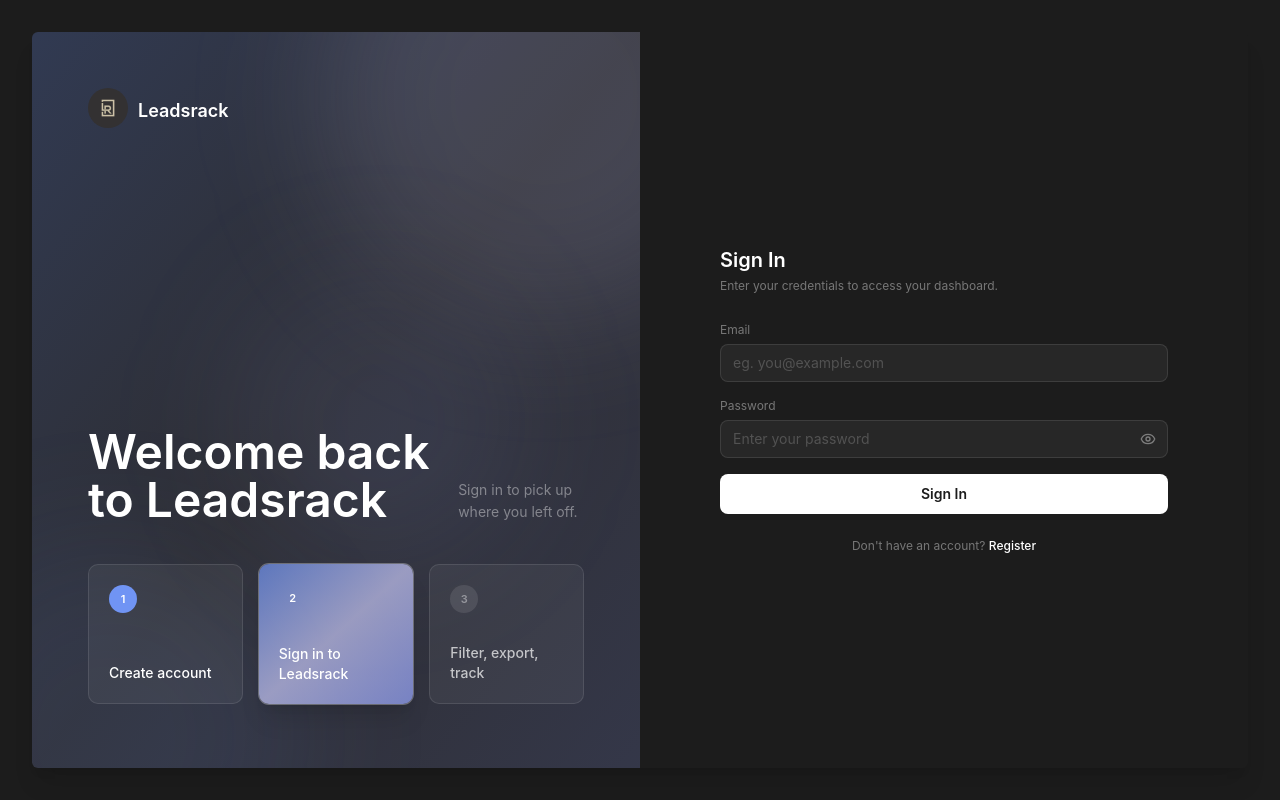
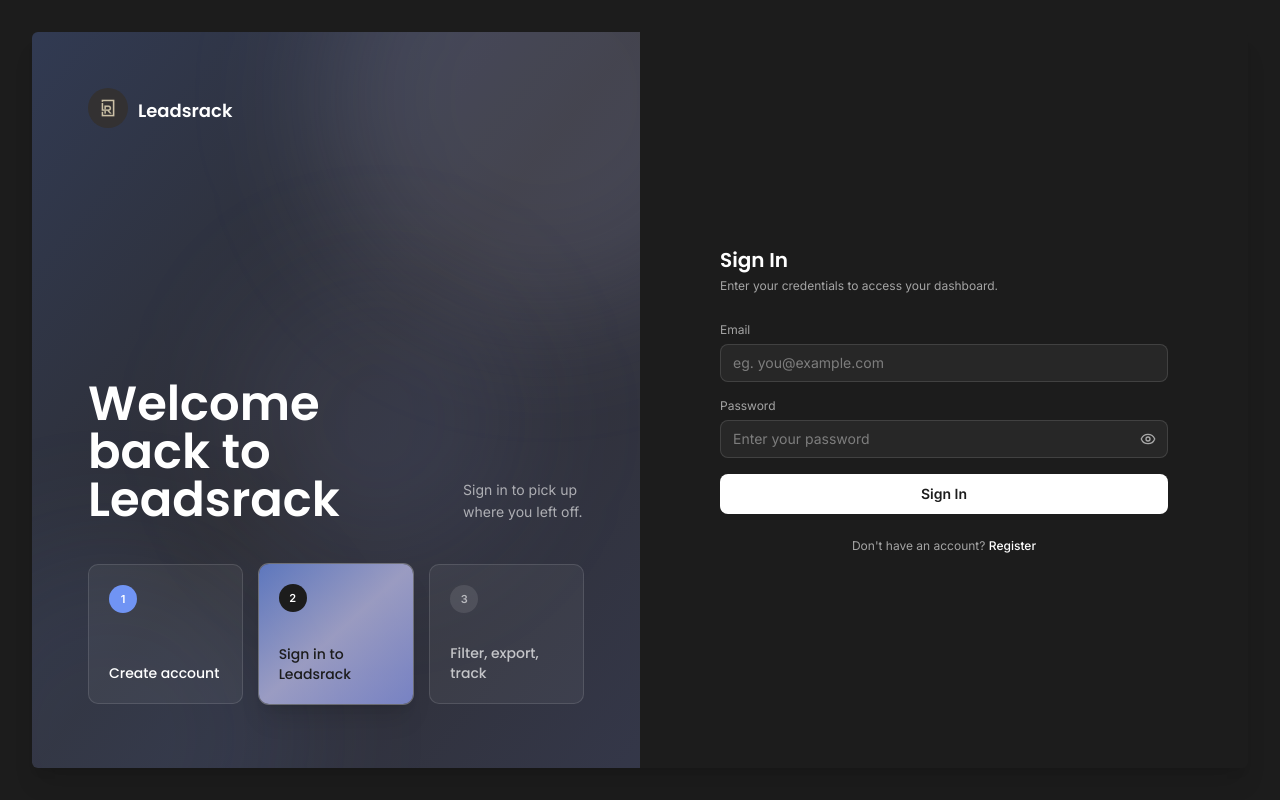
Before and after one commit to aaditya09750/Leadsrack, a React (Vite) app in the folder Frontend/: page /login in a window 1280 px wide. Built offline with nearby package versions, Linux system fonts and the light colour scheme; no server answers.

Commit message:
feat(web): theme system — CSS vars for light/dark tokens, Poppins font, KPI safelist + init script

```diff
--- a/Frontend/index.html
+++ b/Frontend/index.html
@@ -3,6 +3,14 @@
   <head>
     <meta charset="UTF-8" />
     <meta name="viewport" content="width=device-width, initial-scale=1.0" />
+    <script>
+      (function () {
+        try {
+          var t = localStorage.getItem('leadsrack.theme');
+          if (t !== 'light') document.documentElement.classList.add('dark');
+        } catch (_) {}
+      })();
+    </script>
     <title>Leadsrack - Lead Management Dashboard</title>
     <meta name="description" content="Leadsrack - lead management dashboard" />
     <meta property="og:title" content="Leadsrack - Dashboard" />
@@ -11,6 +19,10 @@
     <meta name="twitter:card" content="summary" />
     <meta name="twitter:title" content="Leadsrack - Dashboard" />
     <meta name="twitter:description" content="Leadsrack - lead management dashboard" />
+    <link rel="icon" type="image/jpeg" href="/leadsrack-logo.jpg" />
+    <link rel="preconnect" href="https://fonts.googleapis.com" />
+    <link rel="preconnect" href="https://fonts.gstatic.com" crossorigin />
+    <link href="https://fonts.googleapis.com/css2?family=Inter:wght@400;500;600&family=Poppins:wght@500;600;700&display=swap" rel="stylesheet" />
   </head>
   <body>
     <div id="root"></div>
--- a/Frontend/src/index.css
+++ b/Frontend/src/index.css
@@ -3,6 +3,38 @@
 @tailwind utilities;
 
 @layer base {
+  :root {
+    /* Light mode (default) — slightly more saturated page bg so white cards pop */
+    --c-bg: 240 243 249; /* #F0F3F9 cool pale blue-grey */
+    --c-surface: 255 255 255; /* white sidebar */
+    --c-fg: 28 28 28; /* #1C1C1C primary text + overlay base */
+    --c-surface-card: rgb(255, 255, 255); /* solid white elevated cards */
+    --c-shadow-card:
+      0 1px 2px rgba(28, 28, 28, 0.04),
+      0 4px 12px rgba(28, 28, 28, 0.05);
+    --c-border-strong: rgba(28, 28, 28, 0.07);
+    /* KPI tile bgs — each a distinct soft pastel so they stand out on the #F0F3F9 page bg */
+    --c-stat-views: #d6ecff;
+    --c-stat-visits: #ffe0cf;
+    --c-stat-newUsers: #dbf5e0;
+    --c-stat-activeUsers: #ebe0ff;
+  }
+
+  :root.dark {
+    /* Dark mode — unchanged from prior implementation */
+    --c-bg: 28 28 28;
+    --c-surface: 28 28 28;
+    --c-fg: 255 255 255;
+    --c-surface-card: rgba(255, 255, 255, 0.05); /* matches the original bg-primary/5 */
+    --c-shadow-card: 0 0 0 transparent; /* no elevation in dark */
+    --c-border-strong: rgba(255, 255, 255, 0.12); /* unchanged from prior dark theme */
+    /* KPI tile bgs — dark mode preserves the original pastel values */
+    --c-stat-views: #e3f5ff;
+    --c-stat-visits: #e5ecf6;
+    --c-stat-newUsers: #e3f5ff;
+    --c-stat-activeUsers: #e5ecf6;
+  }
+
   body {
     @apply bg-background text-primary antialiased;
   }
@@ -17,9 +49,9 @@
 }
 
 ::-webkit-scrollbar-thumb {
-  @apply bg-white/10 rounded-full;
+  @apply bg-primary/10 rounded-full;
 }
 
 ::-webkit-scrollbar-thumb:hover {
-  @apply bg-white/20;
+  @apply bg-primary/20;
 }
--- a/Frontend/tailwind.config.js
+++ b/Frontend/tailwind.config.js
@@ -2,16 +2,23 @@
 module.exports = {
   content: ['./src/**/*.{js,jsx,ts,tsx}', './index.html'],
   darkMode: 'class',
+  safelist: [
+    { pattern: /^bg-accent-(blue|purple|green|sky|teal|indigo|brand)$/ },
+    { pattern: /^text-accent-(blue|purple|green|sky|teal|indigo|brand)$/ },
+    { pattern: /^bg-stat-(views|visits|newUsers|activeUsers)$/ },
+  ],
   theme: {
     extend: {
       colors: {
-        background: '#1C1C1C',
-        sidebar: '#1C1C1C',
-        card: 'rgba(255, 255, 255, 0.05)',
-        primary: '#FFFFFF',
-        secondary: 'rgba(255, 255, 255, 0.4)',
-        muted: 'rgba(255, 255, 255, 0.2)',
-        border: 'rgba(255, 255, 255, 0.1)',
+        background: 'rgb(var(--c-bg) / <alpha-value>)',
+        sidebar: 'rgb(var(--c-surface) / <alpha-value>)',
+        primary: 'rgb(var(--c-fg) / <alpha-value>)',
+        secondary: 'rgb(var(--c-fg) / 0.6)',
+        muted: 'rgb(var(--c-fg) / 0.4)',
+        border: 'var(--c-border-strong)',
+        card: 'rgb(var(--c-fg) / 0.05)',
+        surface: 'var(--c-surface-card)',
+        ink: '#1C1C1C',
         accent: {
           blue: '#A8C5DA',
           purple: '#C6C7F8',
@@ -19,29 +26,31 @@ module.exports = {
           sky: '#B1E3FF',
           teal: '#A1E3CB',
           indigo: '#95A4FC',
-          brand: '#7094F4'
+          brand: '#7094F4',
         },
         stat: {
-          views: '#E3F5FF',
-          visits: '#E5ECF6',
-          newUsers: '#E3F5FF',
-          activeUsers: '#E5ECF6'
-        }
+          views: 'var(--c-stat-views)',
+          visits: 'var(--c-stat-visits)',
+          newUsers: 'var(--c-stat-newUsers)',
+          activeUsers: 'var(--c-stat-activeUsers)',
+        },
       },
       fontFamily: {
         sans: ['Inter', 'sans-serif'],
+        display: ['Poppins', 'Inter', 'sans-serif'],
       },
       spacing: {
-        '7': '28px', // Matching Figma's 28px grid
+        '7': '28px',
       },
       borderRadius: {
-        'lg': '8px',
-        'xl': '16px',
+        lg: '8px',
+        xl: '16px',
         '2xl': '24px',
       },
       boxShadow: {
-        'tooltip': '0px 2px 2px 0px rgba(0, 0, 0, 0.1)',
-      }
+        tooltip: '0px 2px 2px 0px rgba(0, 0, 0, 0.1)',
+        card: 'var(--c-shadow-card)',
+      },
     },
   },
   plugins: [],
```
